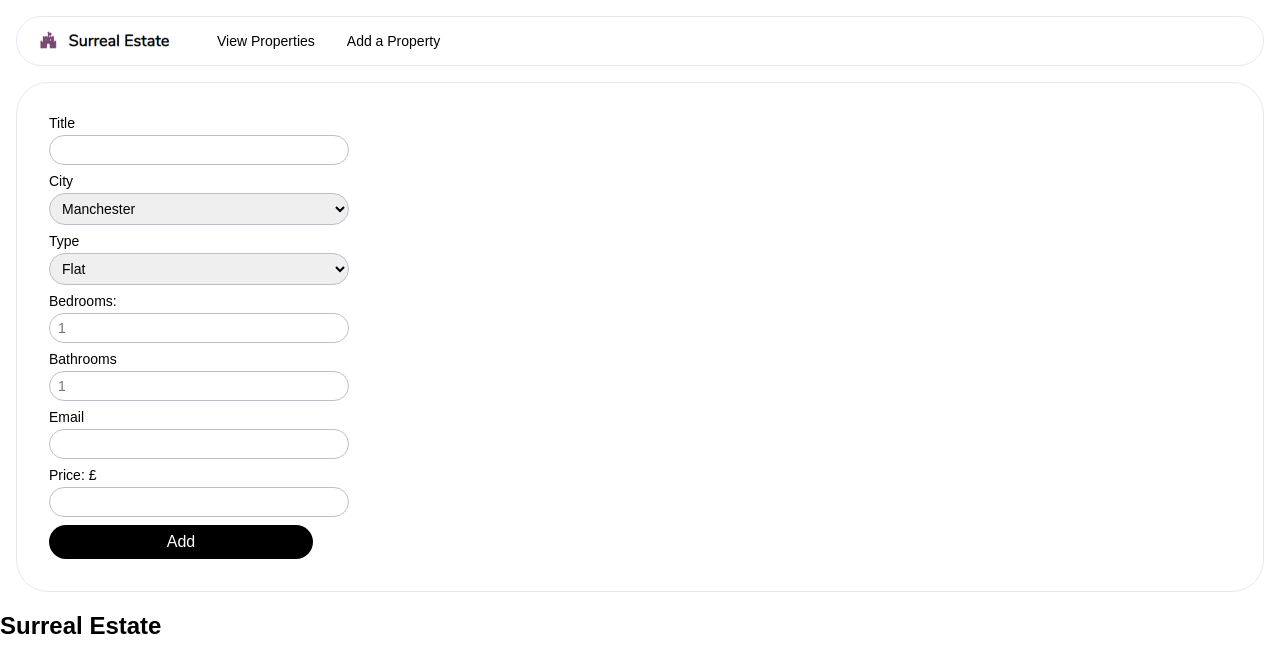
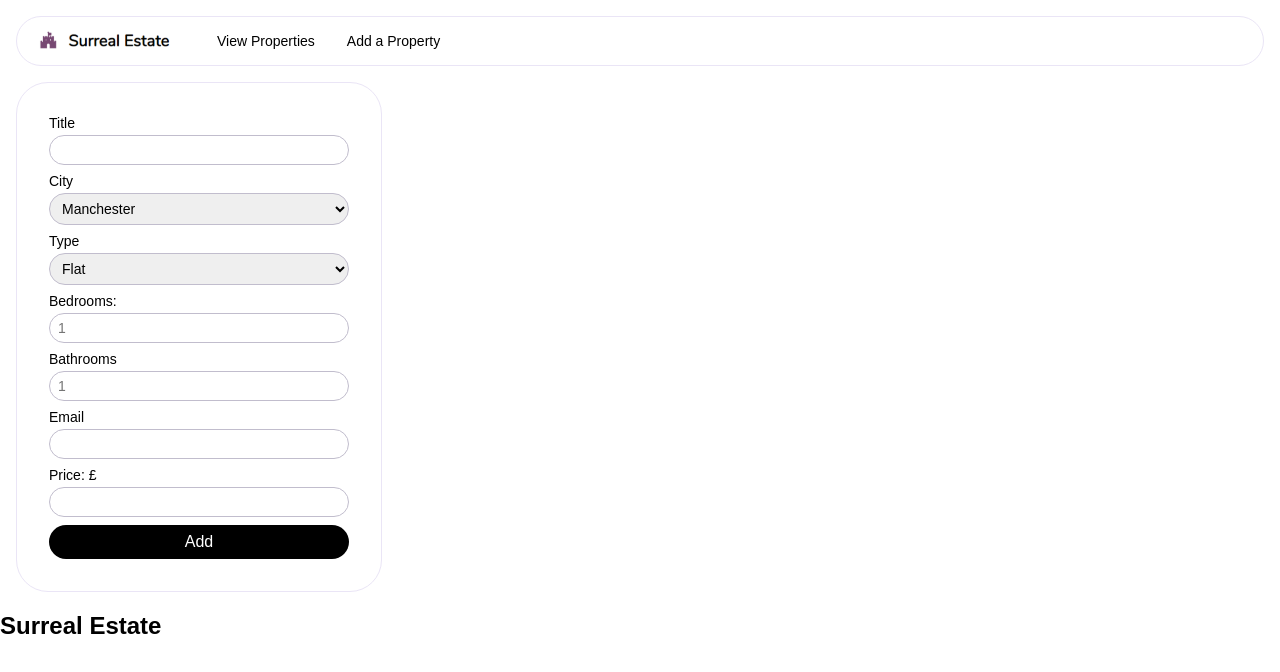
Before and after one commit to okori97/property-search-engine, a React (Create React App) app: page /add-property in a window 1280 px wide. Shown: the top 672 px of the page. Built offline with nearby package versions, Linux system fonts and the light colour scheme.

Commit message:
tweaked styling to ease my own nerves

```diff
--- a/src/styles/AddProperty.css
+++ b/src/styles/AddProperty.css
@@ -3,7 +3,7 @@
   flex-direction: column;
   padding: 32px;
   margin: 16px;
-  width: auto;
+  width: fit-content;
   border: 1px solid rgb(234, 229, 246);
   border-radius: 32px;
 }
@@ -32,7 +32,7 @@ select {
 
 .form-button {
   padding: 8px 16px 8px 16px;
-  width: 264px;
+  width: 300px;
   max-width: 100%;
   box-sizing: border-box;
   color: white;
```
